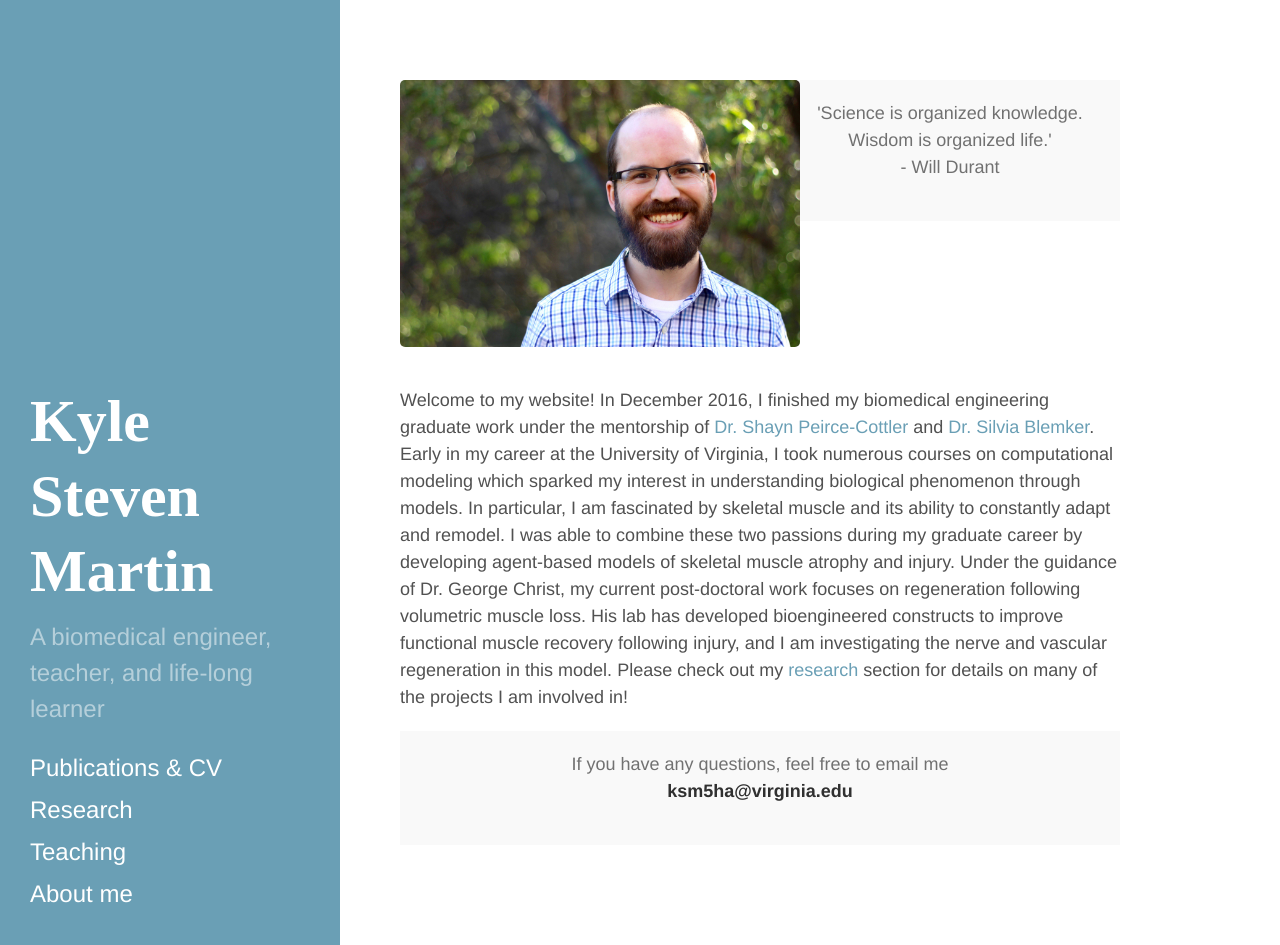
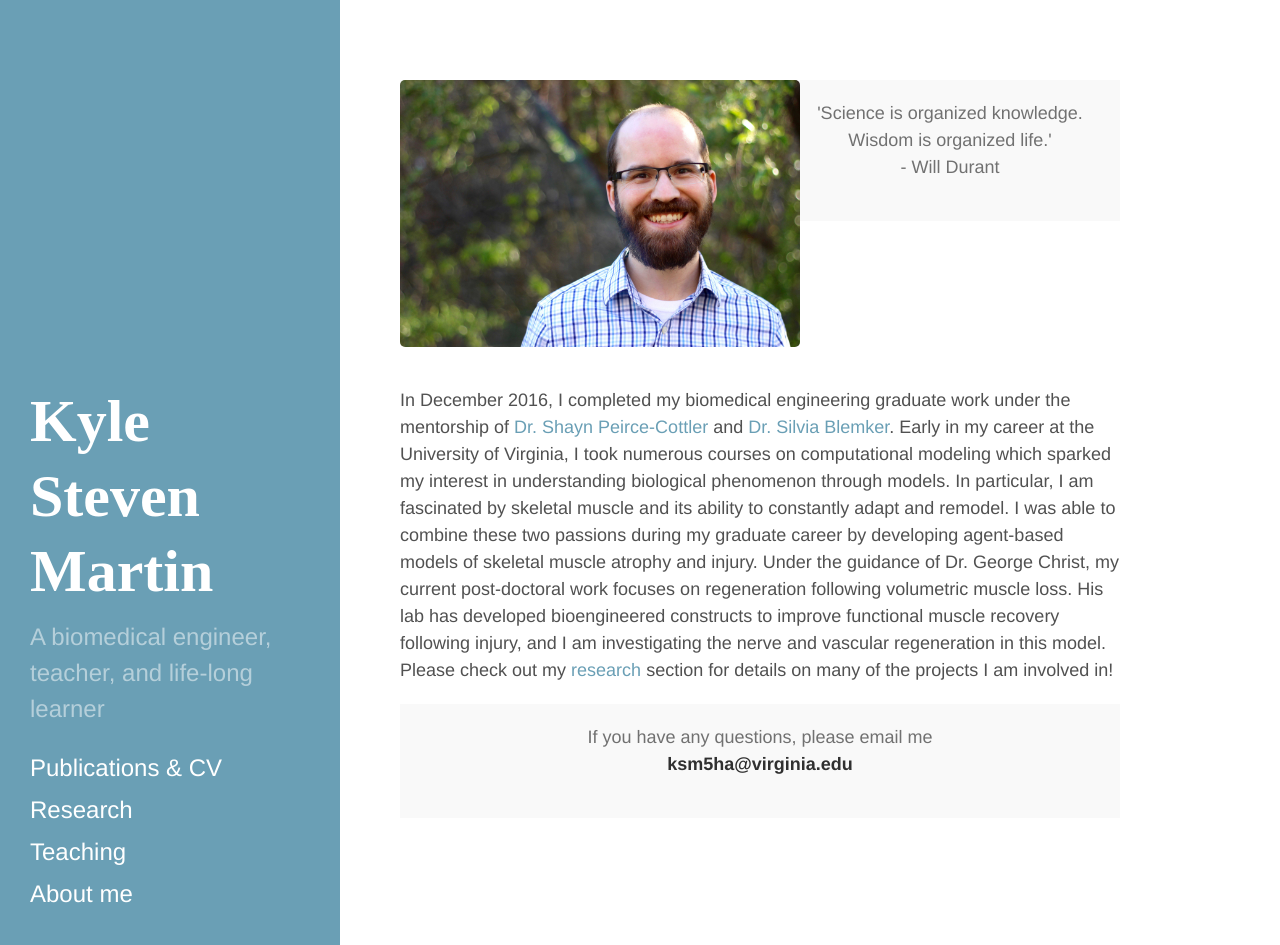
Before and after one commit to ksm362/ksm362.github.io, a Jekyll site: the page built from index.html, in a window 1280 px wide and 945 px high. Built offline with Jekyll 4.4.1, drawn with Linux system fonts in a browser that asks for light colours; the list of posts is cut into pages by our own code.

Commit message:
updated index
did just that

```diff
--- a/index.html
+++ b/index.html
@@ -9,7 +9,7 @@ title: Home
 </div>
 <div class="posts" style="clear:left">
 <p>
-	Welcome to my website! In December 2016, I finished my biomedical engineering graduate work under the
+	In December 2016, I completed my biomedical engineering graduate work under the
 	mentorship of <a href="http://bme.virginia.edu/peirce/">Dr. Shayn Peirce-Cottler</a> and
 	<a href="http://bme.virginia.edu/muscle/">Dr. Silvia Blemker</a>. Early in my career at the University of Virginia, I took numerous courses
 	on computational modeling which sparked my interest in understanding biological phenomenon through models.
@@ -23,7 +23,7 @@ title: Home
 	<a href="{{ site.baseurl }}about">test2</a>  -->
 </p>
 <div class="message" align="middle";>
-  <p>If you have any questions, feel free to email me <br> <strong> ksm5ha@virginia.edu  </strong> </p>
+  <p>If you have any questions, please email me <br> <strong> ksm5ha@virginia.edu  </strong> </p>
 </div>
 <!-- ATROPHY MOVIE <iframe width="480" height="360" src="https://www.youtube.com/embed/oXthci6ar5s?rel=0&amp;controls=0&amp;showinfo=0&autoplay=1" frameborder="0"></iframe>
 INFLAMMATION MOVIE <iframe width="480" height="360" src="https://www.youtube.com/embed/sJIq7gGsWjE?rel=0&amp;controls=0&amp;showinfo=0&autoplay=1" frameborder="0"></iframe> -->
```
Also changed, not shown: 1 other file.
